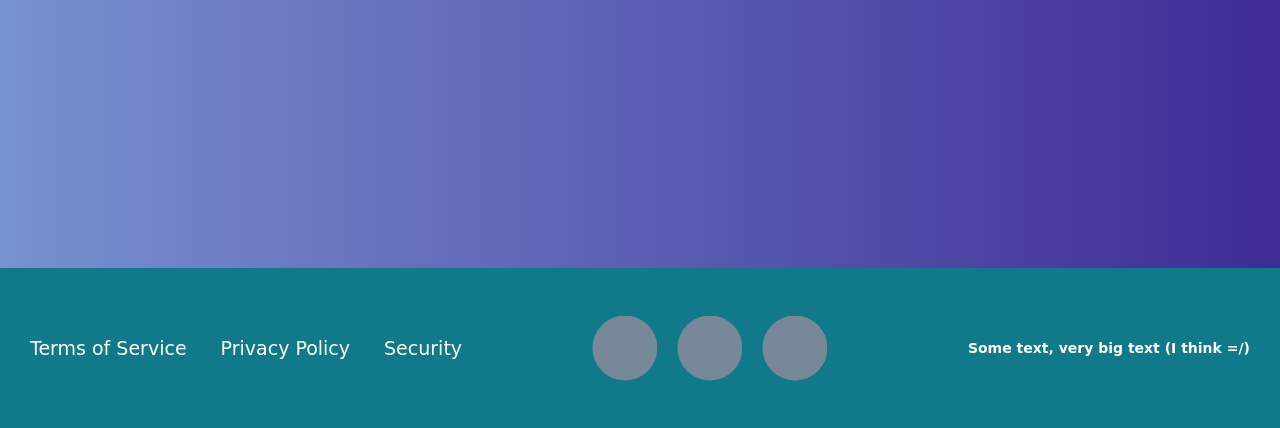
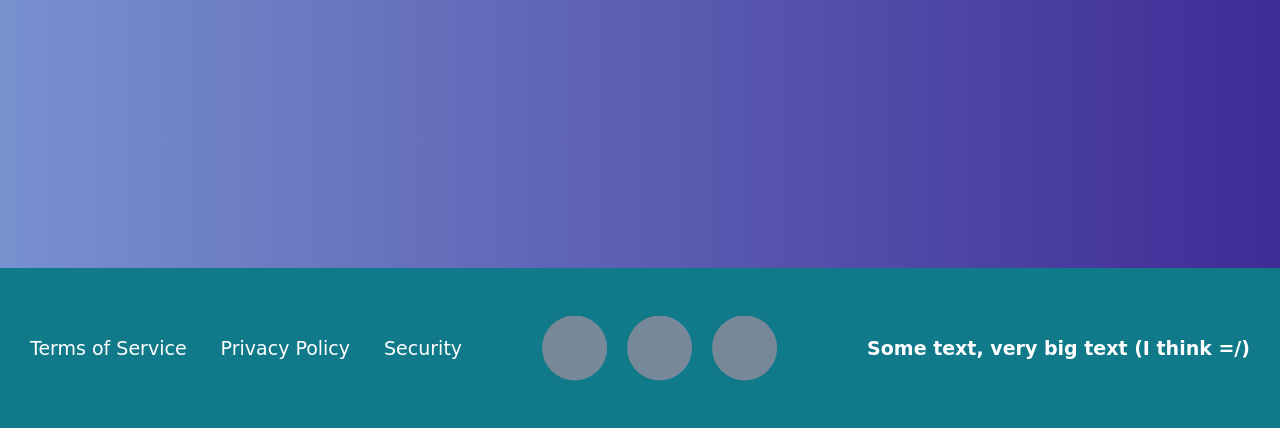
Before and after one commit to Lev2307/django-hw, a Django app: page / in a window 1280 px wide. Shown: the part 372-800 px from the top of the page. Run offline with Django 3.2, Linux system fonts and the light colour scheme; data comes from the database, SQL or seed files in the repository; some web fonts are replaced.

Commit message:
change size of the font

```diff
--- a/first_app/templates/base.html
+++ b/first_app/templates/base.html
@@ -75,7 +75,7 @@
         }
         h4 {
             color: white;
-            font-size: 14px;
+            font-size: 19px;
             font-family: 'Akaya Telivigala', cursive;
             margin-right: 30px;
         }
```
